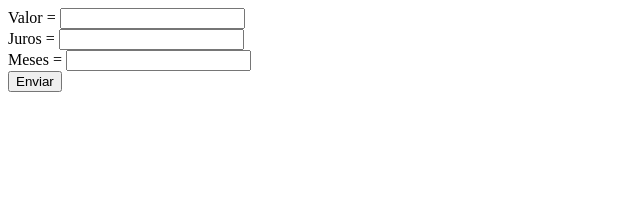
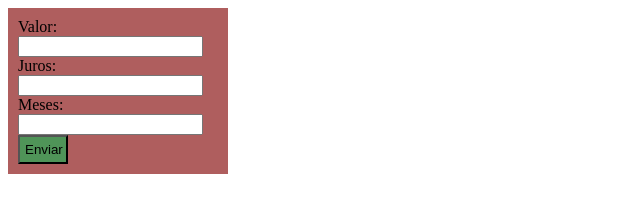
Before and after one commit to kelbiavitoria/primeiroh_3t, a plain HTML site: page index.html in a window 1280 px wide. Shown: the whole page, without its empty margins (0-640 px from the left). Drawn offline with Linux system fonts and the light colour scheme.

Commit message:
Update index.html

```diff
--- a/index.html
+++ b/index.html
@@ -1,17 +1,23 @@
 <!DOCTYPE html>
-<html lang="en">
+<html lang="pt-br">
 <head>
     <meta charset="UTF-8">
     <meta http-equiv="X-UA-Compatible" content="IE=edge">
     <meta name="viewport" content="width=device-width, initial-scale=1.0">
     <title>Primeiro H</title>
     <script src="estudo.js"></script>
+    <link rel="stylesheet" href="geral.css">
 </head>
 <body>
-    Valor = <input id="val"  type="text"><br>
-    Juros = <input id="ju"  type="text"><br>
-    Meses = <input id="mes"  type="text"><br>
+   <div class="calculadora">
 
-   <button onclik="total()">Enviar</button>
+    Valor: <input id="val" type="text"><br>
+    Juros: <input id="ju" type="text"><br>
+    Meses: <input id="mes" type="text"><br>
+    <button id="btnCalc" onclick="total()">Enviar</button>
+
+</div>
+
+
 </body>
 </html>
```
